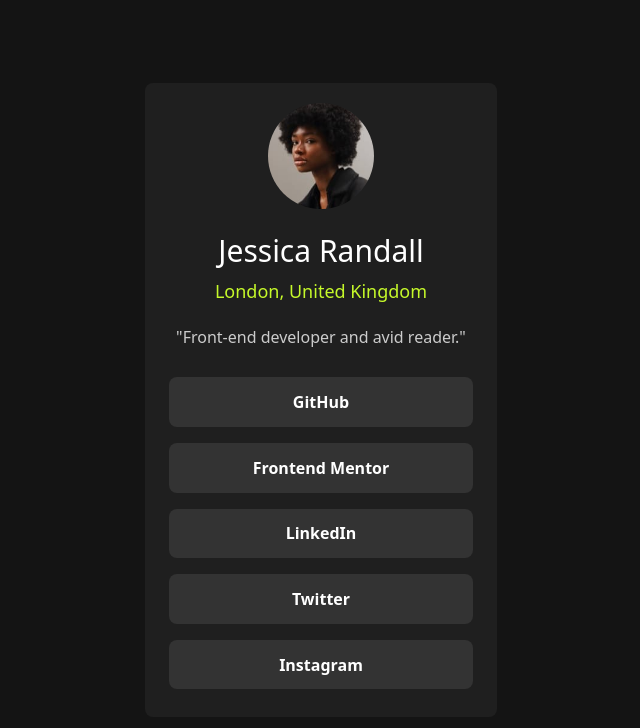
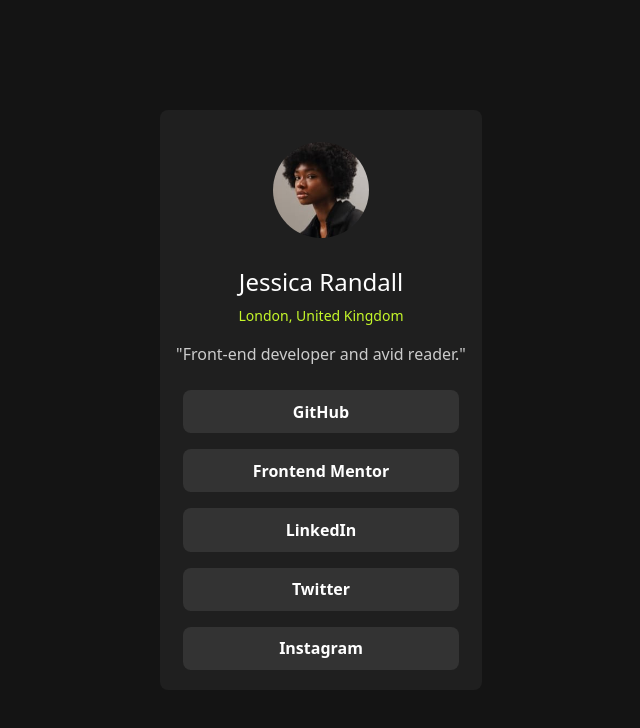
Before and after one commit to Fikerte-T/social-links-profile, a website built with Vite: page index.html in a window 1280 px wide. Shown: the whole page, without its empty margins (319-959 px from the left). Built offline with nearby package versions, Linux system fonts and the light colour scheme.

Commit message:
remove fixed width and height

```diff
--- a/index.html
+++ b/index.html
@@ -14,12 +14,12 @@
 </head>
 <body>
 
- <main class="grid w-full h-screen bg-colorgray900">
-  <div class="card w-[22rem] py-5 px-4 rounded-lg place-self-center bg-colorgray800 flex flex-col justify-between items-center">
-    <img src="assets/images/avatar-jessica.jpeg" alt="my image" class="rounded-full w-4/12 mb-4" />
-    <h2 class="text-colorwhite text-3xl font-medium my-2">Jessica Randall</h2>
-    <p class="text-colorgreen text-lg font-normal">London, United Kingdom</p>
-    <p class="text-colorgray500 my-5">"Front-end developer and avid reader."</p>
+ <main class="min-h-screen flex items-center justify-center w-full bg-colorgray900">
+  <div class="max-w-[22rem] px-4 py-3 rounded-lg bg-colorgray800 flex flex-col items-center justify-center">
+    <img src="assets/images/avatar-jessica.jpeg" alt="my image" class="rounded-full w-24 my-5" />
+    <h2 class="text-colorwhite text-2xl font-medium my-2">Jessica Randall</h2>
+    <p class="text-colorgreen text-sm font-normal">London, United Kingdom</p>
+    <p class="text-colorgray500 my-4">"Front-end developer and avid reader."</p>
     <a class="social-links" href="https://github.com/fikerte-t">GitHub</a>
     <a class="social-links" href="https://www.frontendmentor.io/profile/Fikerte-T">Frontend Mentor</a>
     <a class="social-links" href="https://linkedin.com/fikerte-tesfaye">LinkedIn</a>
--- a/style.css
+++ b/style.css
@@ -11,7 +11,7 @@
         margin: 0.5rem 0;
         border-radius: 0.5rem;
         text-align: center;
-        padding: 0.8rem 0;
+        padding: 0.6rem 0;
         font-weight: 700;
     }
 
```
Also changed, not shown: dist/style.css.
